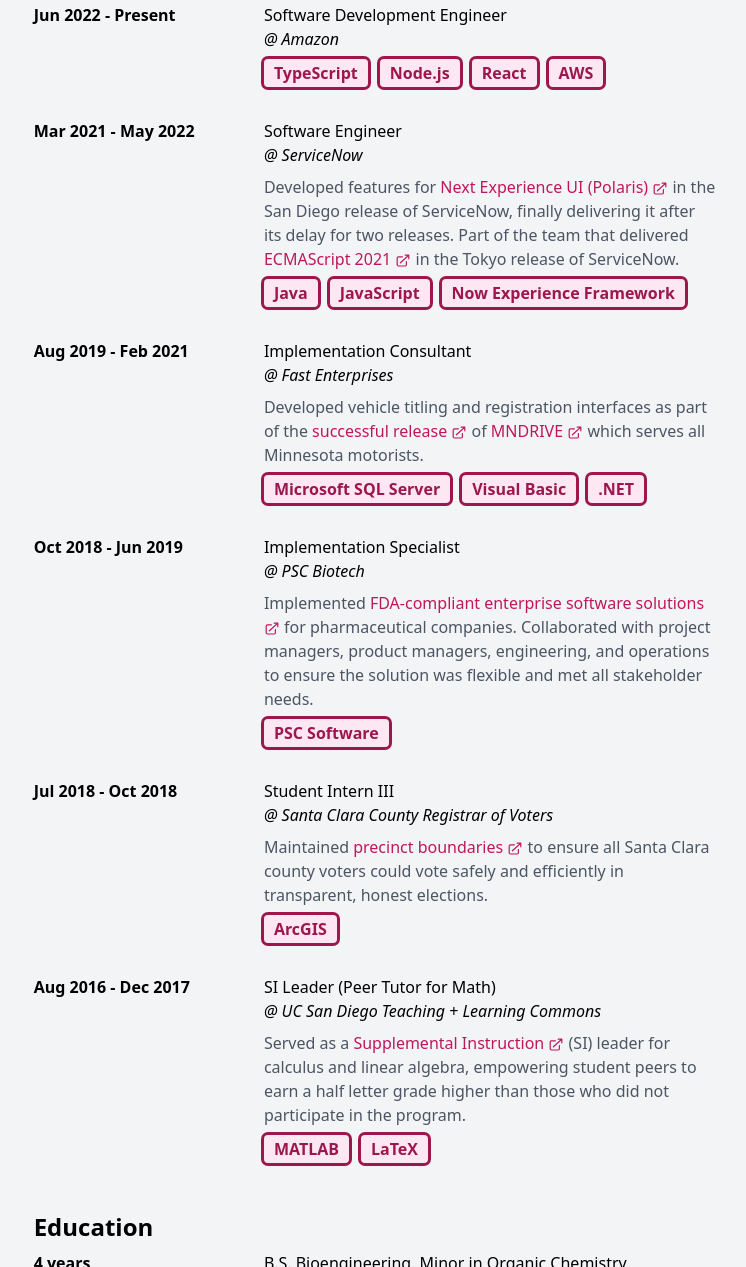
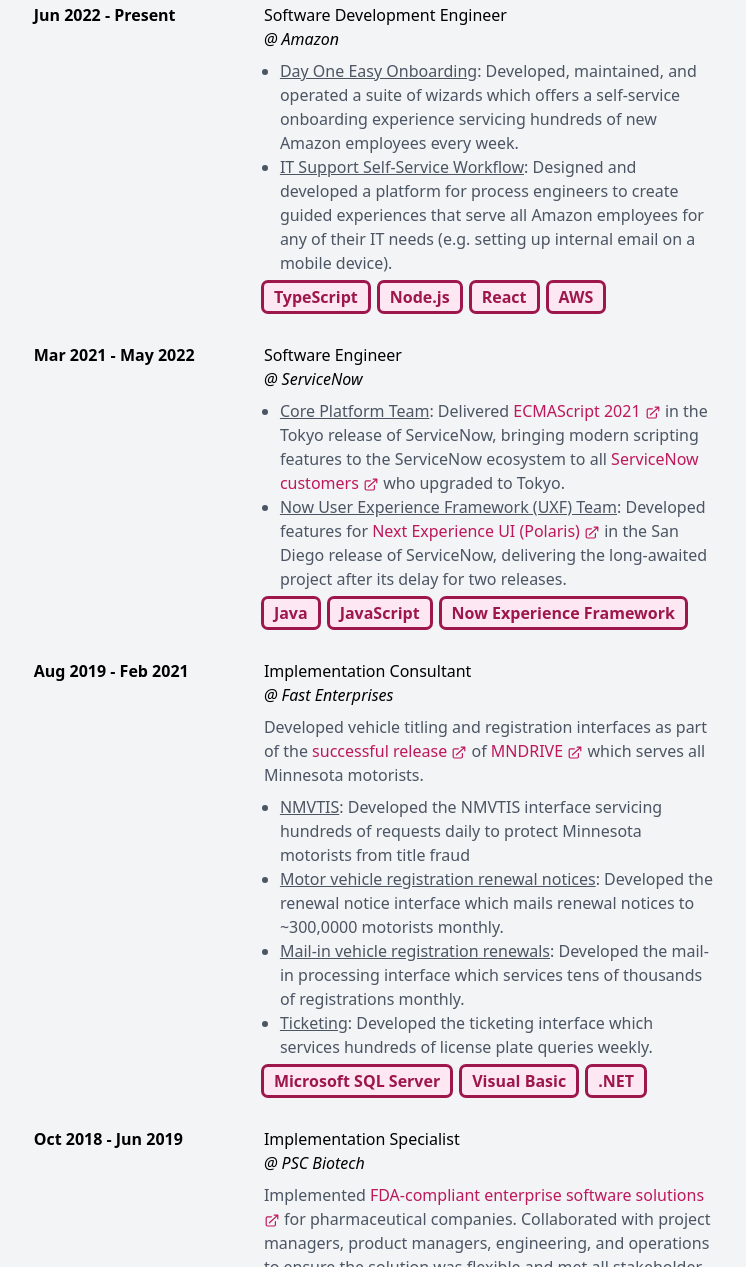
Before and after one commit to kevinqdam/kevinqdam.com, an Astro site: page /experience in a window 1280 px wide. Shown: the part 253-1520 px from the top of the page, without its empty margins (265-1011 px from the left). Built offline with nearby package versions, Linux system fonts and the light colour scheme; Astro itself is replaced by a stand-in of ours.

Commit message:
Update experience page with Amazon experience

```diff
--- a/src/pages/experience.astro
+++ b/src/pages/experience.astro
@@ -1,114 +1,164 @@
 ---
-import Anchor from '../components/Anchor.astro';
-import NavBar from '../components/NavBar';
-import Pills from '../components/Pills';
-import Layout from '../layouts/Layout.astro';
+import Anchor from "../components/Anchor.astro";
+import NavBar from "../components/NavBar";
+import Pills from "../components/Pills";
+import Layout from "../layouts/Layout.astro";
 ---
 
-<Layout title='Experience'>
-  <NavBar client:load activePath='/experience' />
-  <div class='flex flex-col space-y-6'>
-    <div class='flex flex-col space-y-2'>
-      <h1 class='text-2xl font-bold'>Current Job Title</h1>
+<Layout title="Experience">
+  <NavBar client:load activePath="/experience" />
+  <div class="flex flex-col space-y-6">
+    <div class="flex flex-col space-y-2">
+      <h1 class="text-2xl font-bold">Current Job Title</h1>
       <p>Software Development Engineer at Amazon</p>
     </div>
-    <hr class='lg:hidden h-px my-8 border-0 bg-gray-400 dark:bg-gray-500' />
-    <div class='flex flex-col space-y-6 lg:space-y-2'>
-      <h1 class='text-2xl font-bold'>Experience</h1>
-      <div class='lg:grid lg:grid-cols-3 lg:gap-2 lg:pb-6'>
-        <p class='col-span-1 font-bold'>Jun 2022 - Present</p>
-        <div class='col-span-2'>
-          <p class='text-md'>Software Development Engineer</p>
-          <p class='pb-2 italic'>@ Amazon</p>
+    <hr class="lg:hidden h-px my-8 border-0 bg-gray-400 dark:bg-gray-500" />
+    <div class="flex flex-col space-y-6 lg:space-y-2">
+      <h1 class="text-2xl font-bold">Experience</h1>
+      <div class="lg:grid lg:grid-cols-3 lg:gap-2 lg:pb-6">
+        <p class="col-span-1 font-bold">Jun 2022 - Present</p>
+        <div class="col-span-2">
+          <p class="text-md">Software Development Engineer</p>
+          <p class="pb-2 italic">@ Amazon</p>
+          <ul class="list-disc pb-2 text-gray-600 dark:text-gray-400">
+            <li class="ml-4">
+              <span class="underline">Day One Easy Onboarding</span>: Developed,
+              maintained, and operated a suite of wizards which offers a
+              self-service onboarding experience servicing hundreds of new
+              Amazon employees every week.
+            </li>
+            <li class="ml-4">
+              <span class="underline">IT Support Self-Service Workflow</span>:
+              Designed and developed a platform for process engineers to create
+              guided experiences that serve all Amazon employees for any of
+              their IT needs (e.g. setting up internal email on a mobile
+              device).
+            </li>
+          </ul>
           <Pills
             pills={[
-              { text: 'TypeScript' },
-              { text: 'Node.js' },
-              { text: 'React' },
-              { text: 'AWS' },
+              { text: "TypeScript" },
+              { text: "Node.js" },
+              { text: "React" },
+              { text: "AWS" },
             ]}
           />
         </div>
       </div>
-      <div class='lg:grid lg:grid-cols-3 lg:gap-2 lg:pb-6'>
-        <p class='col-span-1 font-bold'>Mar 2021 - May 2022</p>
-        <div class='col-span-2 flex flex-col'>
-          <p class='text-md'>Software Engineer</p>
-          <p class='pb-2 italic'>@ ServiceNow</p>
-          <p class='pb-2 text-gray-600 dark:text-gray-400'>
-            Developed features for{' '}
-            <Anchor
-              href='https://docs.servicenow.com/bundle/sandiego-platform-user-interface/page/get-started/servicenow-overview/concept/next-experience-ui.html'
-            >
-              Next Experience UI (Polaris)
-            </Anchor>{' '}
-            in the San Diego release of ServiceNow, finally delivering it after its
-            delay for two releases. Part of the team that delivered{' '}
-            <Anchor
-              href='https://docs.servicenow.com/en-US/bundle/tokyo-application-development/page/script/JavaScript-engine-upgrade/concept/c_JS_engine_upgrade.html'
-            >
-              ECMAScript 2021
-            </Anchor>{' '}
-            in the Tokyo release of ServiceNow.
-          </p>
+      <div class="lg:grid lg:grid-cols-3 lg:gap-2 lg:pb-6">
+        <p class="col-span-1 font-bold">Mar 2021 - May 2022</p>
+        <div class="col-span-2 flex flex-col">
+          <p class="text-md">Software Engineer</p>
+          <p class="pb-2 italic">@ ServiceNow</p>
+          <ul class="list-disc pb-2 text-gray-600 dark:text-gray-400">
+            <li class="ml-4">
+              <span class="underline">Core Platform Team</span>: Delivered
+              <Anchor
+                href="https://docs.servicenow.com/en-US/bundle/tokyo-application-development/page/script/JavaScript-engine-upgrade/concept/c_JS_engine_upgrade.html"
+              >
+                ECMAScript 2021
+              </Anchor>{" "}
+              in the Tokyo release of ServiceNow, bringing modern scripting features
+              to the ServiceNow ecosystem to all <Anchor
+                href="https://www.servicenow.com/customers.html"
+              >
+                ServiceNow customers
+              </Anchor> who upgraded to Tokyo.
+            </li>
+            <li class="ml-4">
+              <span class="underline"
+                >Now User Experience Framework (UXF) Team</span
+              >: Developed features for{" "}
+              <Anchor
+                href="https://docs.servicenow.com/bundle/sandiego-platform-user-interface/page/get-started/servicenow-overview/concept/next-experience-ui.html"
+              >
+                Next Experience UI (Polaris)
+              </Anchor>{" "}
+              in the San Diego release of ServiceNow, delivering the long-awaited
+              project after its delay for two releases.
+            </li>
+          </ul>
           <Pills
             pills={[
-              { text: 'Java' },
+              { text: "Java" },
               {
-                text: 'JavaScript',
+                text: "JavaScript",
               },
               {
-                text: 'Now Experience Framework',
+                text: "Now Experience Framework",
               },
             ]}
           />
         </div>
       </div>
-      <div class='lg:grid lg:grid-cols-3 lg:gap-2 lg:pb-6'>
-        <p class='col-span-1 font-bold'>Aug 2019 - Feb 2021</p>
-        <div class='col-span-2 flex flex-col'>
-          <p class='text-md'>Implementation Consultant</p>
-          <p class='pb-2 italic'>@ Fast Enterprises</p>
-          <p class='pb-2 text-gray-600 dark:text-gray-400'>
+      <div class="lg:grid lg:grid-cols-3 lg:gap-2 lg:pb-6">
+        <p class="col-span-1 font-bold">Aug 2019 - Feb 2021</p>
+        <div class="col-span-2 flex flex-col">
+          <p class="text-md">Implementation Consultant</p>
+          <p class="pb-2 italic">@ Fast Enterprises</p>
+          <p class="pb-2 text-gray-600 dark:text-gray-400">
             Developed vehicle titling and registration interfaces as part of the{
-              ' '
+              " "
             }
             <Anchor
-              href='https://www.startribune.com/smooth-start-seen-this-week-for-mndrive-the-state-s-new-vehicle-and-license-registration-system/573118001/'
+              href="https://www.startribune.com/smooth-start-seen-this-week-for-mndrive-the-state-s-new-vehicle-and-license-registration-system/573118001/"
             >
               successful release
-            </Anchor>{' '}
-            of{' '}
+            </Anchor>{" "}
+            of{" "}
             <Anchor
-              href='https://dps.mn.gov/divisions/dvs/mndrive/Pages/default.aspx'
+              href="https://dps.mn.gov/divisions/dvs/mndrive/Pages/default.aspx"
             >
               MNDRIVE
-            </Anchor>{' '}
+            </Anchor>{" "}
             which serves all Minnesota motorists.
           </p>
+          <ul class="list-disc pb-2 text-gray-600 dark:text-gray-400">
+            <li class="ml-4">
+              <span class="underline">NMVTIS</span>: Developed the NMVTIS
+              interface servicing hundreds of requests daily to protect
+              Minnesota motorists from title fraud
+            </li>
+            <li class="ml-4">
+              <span class="underline"
+                >Motor vehicle registration renewal notices</span
+              >: Developed the renewal notice interface which mails renewal
+              notices to ~300,0000 motorists monthly.
+            </li>
+            <li class="ml-4">
+              <span class="underline"
+                >Mail-in vehicle registration renewals</span
+              >: Developed the mail-in processing interface which services tens
+              of thousands of registrations monthly.
+            </li>
+            <li class="ml-4">
+              <span class="underline">Ticketing</span>: Developed the ticketing
+              interface which services hundreds of license plate queries weekly.
+            </li>
+          </ul>
           <Pills
             pills={[
               {
-                text: 'Microsoft SQL Server',
+                text: "Microsoft SQL Server",
               },
               {
-                text: 'Visual Basic',
+                text: "Visual Basic",
               },
-              { text: '.NET' },
+              { text: ".NET" },
             ]}
           />
         </div>
       </div>
-      <div class='lg:grid lg:grid-cols-3 lg:gap-2 lg:pb-6'>
-        <p class='col-span-1 font-bold'>Oct 2018 - Jun 2019</p>
-        <div class='col-span-2 flex flex-col'>
-          <p class='text-md'>Implementation Specialist</p>
-          <p class='pb-2 italic'>@ PSC Biotech</p>
-          <p class='pb-2 text-gray-600 dark:text-gray-400'>
-            Implemented{' '}
-            <Anchor href='https://pscsoftware.com/software/ace/'>
+      <div class="lg:grid lg:grid-cols-3 lg:gap-2 lg:pb-6">
+        <p class="col-span-1 font-bold">Oct 2018 - Jun 2019</p>
+        <div class="col-span-2 flex flex-col">
+          <p class="text-md">Implementation Specialist</p>
+          <p class="pb-2 italic">@ PSC Biotech</p>
+          <p class="pb-2 text-gray-600 dark:text-gray-400">
+            Implemented{" "}
+            <Anchor href="https://pscsoftware.com/software/ace/">
               FDA-compliant enterprise software solutions
-            </Anchor>{' '}
+            </Anchor>{" "}
             for pharmaceutical companies. Collaborated with project managers, product
             managers, engineering, and operations to ensure the solution was flexible
             and met all stakeholder needs.
@@ -116,21 +166,21 @@
           <Pills
             pills={[
               {
-                text: 'PSC Software',
+                text: "PSC Software",
               },
             ]}
           />
         </div>
       </div>
-      <div class='lg:grid lg:grid-cols-3 lg:gap-2 lg:pb-6'>
-        <p class='col-span-1 font-bold'>Jul 2018 - Oct 2018</p>
-        <div class='col-span-2 flex flex-col'>
-          <p class='text-md'>Student Intern III</p>
-          <p class='pb-2 italic'>@ Santa Clara County Registrar of Voters</p>
-          <p class='pb-2 text-gray-600 dark:text-gray-400'>
-            Maintained{' '}
+      <div class="lg:grid lg:grid-cols-3 lg:gap-2 lg:pb-6">
+        <p class="col-span-1 font-bold">Jul 2018 - Oct 2018</p>
+        <div class="col-span-2 flex flex-col">
+          <p class="text-md">Student Intern III</p>
+          <p class="pb-2 italic">@ Santa Clara County Registrar of Voters</p>
+          <p class="pb-2 text-gray-600 dark:text-gray-400">
+            Maintained{" "}
             <Anchor
-              href='https://sccvote.sccgov.org/register-vote/precinct-maps'
+              href="https://sccvote.sccgov.org/register-vote/precinct-maps"
             >
               precinct boundaries
             </Anchor>
@@ -140,24 +190,24 @@
           <Pills
             pills={[
               {
-                text: 'ArcGIS',
+                text: "ArcGIS",
               },
             ]}
           />
         </div>
       </div>
-      <div class='lg:grid lg:grid-cols-3 lg:gap-2 lg:pb-6'>
-        <p class='col-span-1 font-bold'>Aug 2016 - Dec 2017</p>
-        <div class='col-span-2 flex flex-col'>
-          <p class='text-md'>SI Leader (Peer Tutor for Math)</p>
-          <p class='pb-2 italic'>@ UC San Diego Teaching + Learning Commons</p>
-          <p class='pb-2 text-gray-600 dark:text-gray-400'>
-            Served as a{' '}
+      <div class="lg:grid lg:grid-cols-3 lg:gap-2 lg:pb-6">
+        <p class="col-span-1 font-bold">Aug 2016 - Dec 2017</p>
+        <div class="col-span-2 flex flex-col">
+          <p class="text-md">SI Leader (Peer Tutor for Math)</p>
+          <p class="pb-2 italic">@ UC San Diego Teaching + Learning Commons</p>
+          <p class="pb-2 text-gray-600 dark:text-gray-400">
+            Served as a{" "}
             <Anchor
-              href='https://aah.ucsd.edu/supplemental-instruction/index.html'
+              href="https://aah.ucsd.edu/supplemental-instruction/index.html"
             >
               Supplemental Instruction
-            </Anchor>{' '}
+            </Anchor>{" "}
             (SI) leader for calculus and linear algebra, empowering student peers
             to earn a half letter grade higher than those who did not participate
             in the program.
@@ -165,42 +215,42 @@
           <Pills
             pills={[
               {
-                text: 'MATLAB',
+                text: "MATLAB",
               },
-              { text: 'LaTeX' },
+              { text: "LaTeX" },
             ]}
           />
         </div>
       </div>
     </div>
-    <hr class='lg:hidden h-px my-8 border-0 bg-gray-400 dark:bg-gray-500' />
-    <div class='flex flex-col lg:space-y-2 md:space-y-6'>
-      <h1 class='text-2xl font-bold'>Education</h1>
-      <div class='lg:grid lg:grid-cols-3 lg:gap-2 lg:pb-6'>
-        <p class='col-span-1 font-bold'>4 years</p>
-        <div class='col-span-2 flex flex-col'>
-          <p class='text-md'>B.S. Bioengineering, Minor in Organic Chemistry</p>
-          <p class='pb-2 italic'>@ UC San Diego</p>
-          <p class='pb-2 text-gray-600 dark:text-gray-400'>
-            Attended as a{' '}
+    <hr class="lg:hidden h-px my-8 border-0 bg-gray-400 dark:bg-gray-500" />
+    <div class="flex flex-col lg:space-y-2 md:space-y-6">
+      <h1 class="text-2xl font-bold">Education</h1>
+      <div class="lg:grid lg:grid-cols-3 lg:gap-2 lg:pb-6">
+        <p class="col-span-1 font-bold">4 years</p>
+        <div class="col-span-2 flex flex-col">
+          <p class="text-md">B.S. Bioengineering, Minor in Organic Chemistry</p>
+          <p class="pb-2 italic">@ UC San Diego</p>
+          <p class="pb-2 text-gray-600 dark:text-gray-400">
+            Attended as a{" "}
             <Anchor
-              href='https://fas.ucsd.edu/types/scholarships/chancellors-scholarships-for-entering-freshmen.html'
+              href="https://fas.ucsd.edu/types/scholarships/chancellors-scholarships-for-entering-freshmen.html"
             >
               Boyer Chancellor&#39;s scholarship
-            </Anchor>{' '}
-            recipient. Graduated with{' '}
-            <span class='italic'>magna cum laude</span> honors and awarded provost
+            </Anchor>{" "}
+            recipient. Graduated with{" "}
+            <span class="italic">magna cum laude</span> honors and awarded provost
             honors every academic quarter. Two-year team member and one-year co-captain
-            of the{' '}
+            of the{" "}
             <Anchor
-              href='https://recreation.ucsd.edu/competitive-sports/dragon-boat/'
+              href="https://recreation.ucsd.edu/competitive-sports/dragon-boat/"
             >
               UCSD Dragon Boat team
             </Anchor>
             .
           </p>
           <Pills
-            pills={[{ text: 'Tau Beta Pi' }, { text: 'Phi Beta Kappa' }]}
+            pills={[{ text: "Tau Beta Pi" }, { text: "Phi Beta Kappa" }]}
           />
         </div>
       </div>
```
